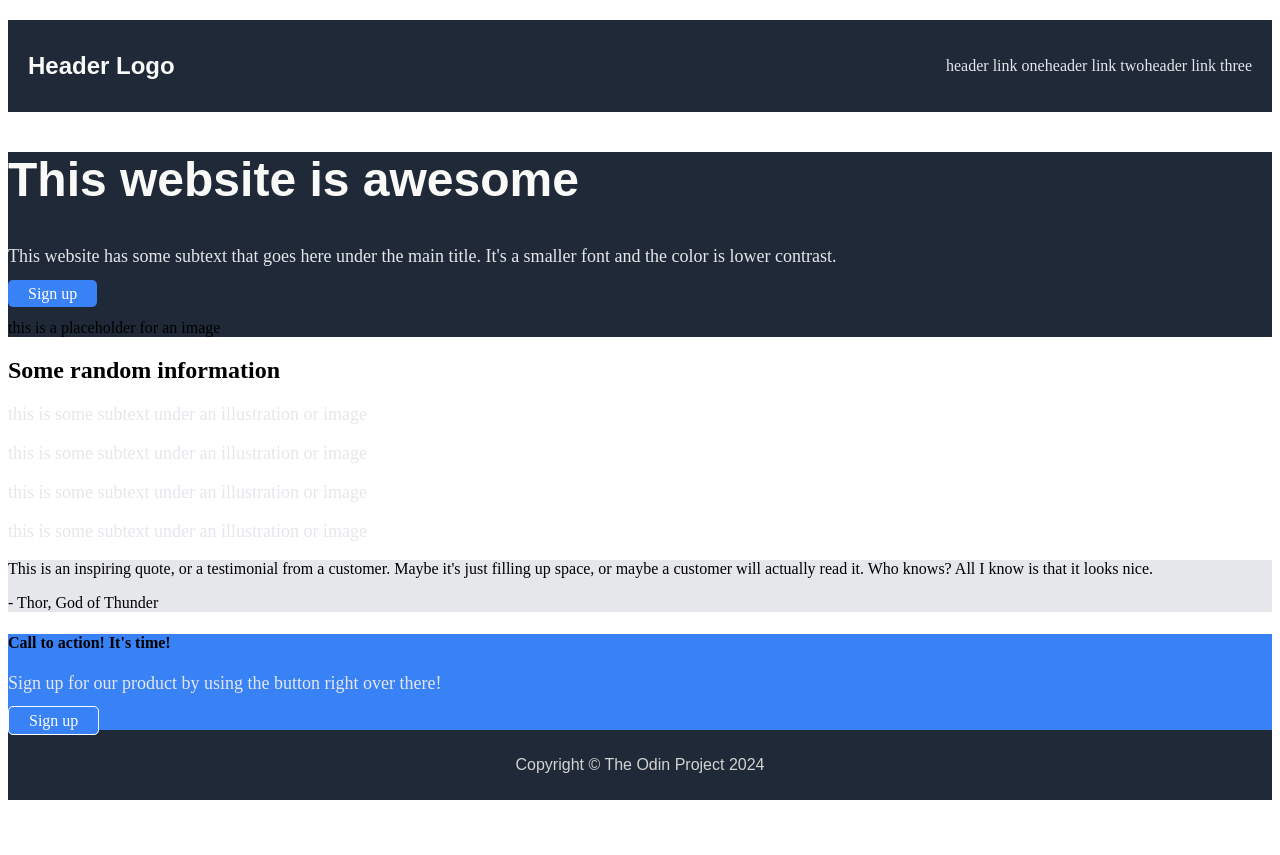
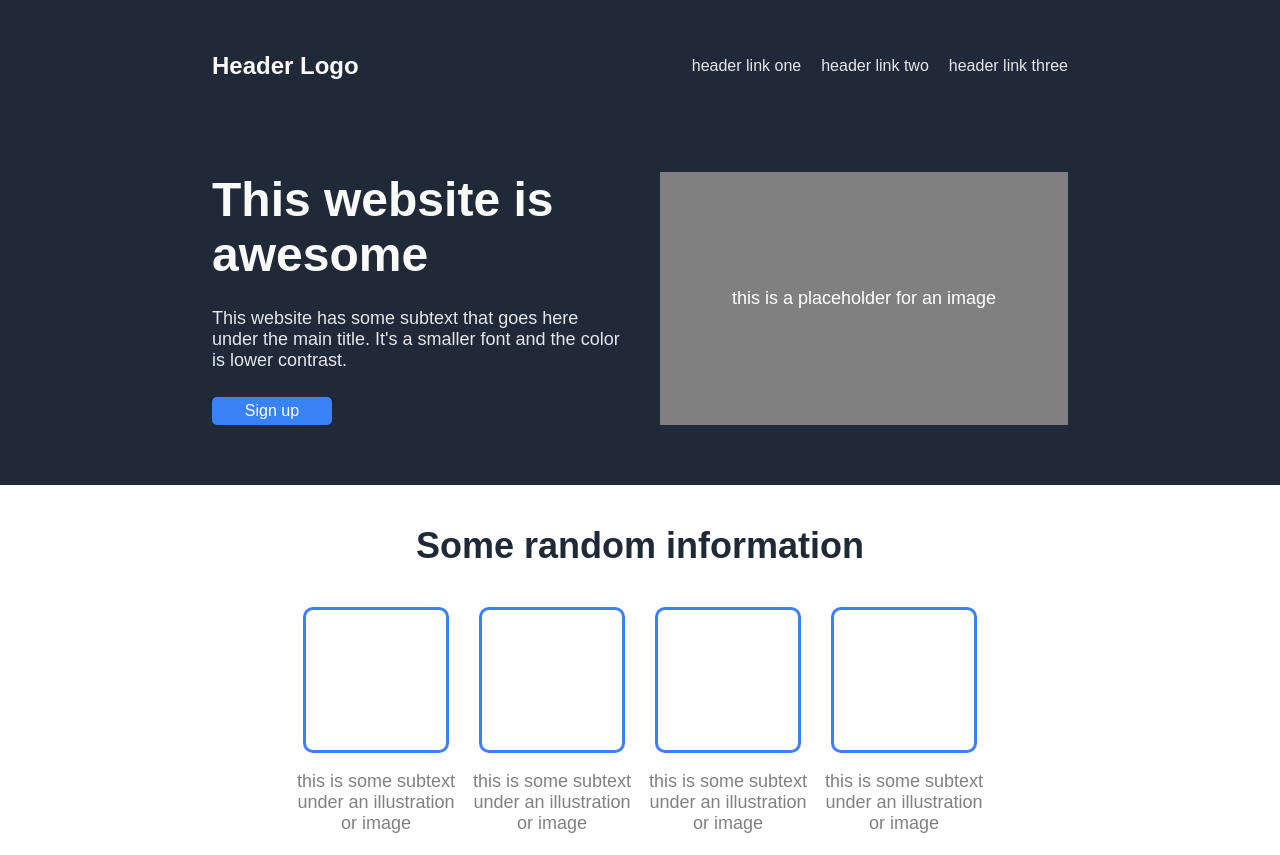
Before and after one commit to prxsto/odin-landing-page, a plain HTML site: page index.html in a window 1280 px wide. Shown: the top 855 px of the page. Before the commit the page ends 808 px from the top, so only its background shows below. Drawn offline with Linux system fonts and the light colour scheme.

Commit message:
fully styled

```diff
--- a/index.html
+++ b/index.html
@@ -25,7 +25,7 @@
   <section class="hero">
     <div class="hero-info">
       <h1>This website is awesome</h1>
-      <p class="p-dark">This website has some subtext that goes here under the main title. It's a smaller font and the
+      <p>This website has some subtext that goes here under the main title. It's a smaller font and the
         color is lower
         contrast.</p>
       <a href="#" class="hero-signup">Sign up</a>
@@ -39,7 +39,7 @@
     <div class="horizontal-gallery">
       <div class="gallery-item">
         <div class="gallery-img"></div>
-        <p class="p-dark">this is some subtext under an illustration or image</p>
+        <p>this is some subtext under an illustration or image</p>
       </div>
       <div class="gallery-item">
         <div class="gallery-img"></div>
@@ -61,11 +61,13 @@
     <p class="quote-attribution"> - Thor, God of Thunder</p>
   </section>
   <section class="cta">
-    <div class="cta-info">
-      <h4>Call to action! It's time!</h4>
-      <p class="p-dark">Sign up for our product by using the button right over there!</p>
+    <div class="cta-wrapper">
+      <div class="cta-info">
+        <h4>Call to action! It's time!</h4>
+        <p class="p-dark">Sign up for our product by using the button right over there!</p>
+      </div>
+      <a href="#" class="cta-signup">Sign up</a>
     </div>
-    <a href="#" class="cta-signup">Sign up</a>
   </section>
   <footer>
     <p>Copyright &#169; The Odin Project 2024</p>
--- a/style.css
+++ b/style.css
@@ -1,5 +1,19 @@
 header {
   background-color: #1F2937;
+  padding: 0px 15% 0px;
+  margin: 0px;
+}
+
+body {
+  margin: 0px;
+  display: flex;
+  flex-direction: column;
+  font-family: Arial, Helvetica, sans-serif;
+}
+
+section {
+  padding: 0px;
+  margin: 0px;
 }
 
 nav {
@@ -12,13 +26,13 @@ nav {
 .logo {
   font-size: 24px;
   color: #F9FAF8;
-  font-family: Arial, Helvetica, sans-serif;
 }
 
 .nav-links {
   display: flex;
   justify-content: space-between;
-  width: 25%;
+  gap: 20px;
+  /* width: 25%; */
   list-style: none;
 }
 
@@ -30,13 +44,32 @@ nav {
 
 .hero {
   background-color: #1F2937;
+  margin: 0px;
+  padding: 20px 15% 40px;
+  display: flex;
+}
+
+.hero-info {
+  display: flex;
+  flex-direction: column;
+  width: 50%;
+  margin: 20px;
+  gap: 8px;
 }
 
 .hero h1 {
   font-size: 48px;
-  font-weight: extra-bold;
+  font-weight: bolder;
   color: #F9FAF8;
   font-family: Arial, Helvetica, sans-serif;
+  margin: 0px;
+}
+
+.hero p {
+  color: #E5E7EB;
+  font-size: 18px;
+  font-family: Arial, Helvetica, sans-serif;
+  font-weight: 300;
 }
 
 .hero-signup {
@@ -45,6 +78,67 @@ nav {
   color: white;
   padding: 5px 20px;
   text-decoration: none;
+  width: 80px;
+  text-align: center;
+}
+
+.placeholder-image {
+  display: flex;
+  justify-content: center;
+  align-items: center;
+  width: 50%;
+  background-color: grey;
+  margin: 20px;
+}
+
+.placeholder-image p {
+  color: white;
+}
+
+.info {
+  display: flex;
+  justify-content: space-between;
+  align-items: center;
+  flex-direction: column;
+  margin: 20px;
+}
+
+.info h2 {
+  font-size: 36px;
+  font-weight: bolder;
+  color: #1F2937;
+  font-family: Arial, Helvetica, sans-serif;
+  margin: 20px;
+  text-align: center;
+}
+
+.horizontal-gallery {
+  display: flex;
+  gap: 16px;
+  justify-content: space-between;
+  margin: 20px 20% 80px;
+}
+
+.gallery-item {
+  display: flex;
+  flex-direction: column;
+  align-items: center;
+}
+
+.gallery-item p {
+  font-size: 18px;
+  font-weight: light;
+  color: gray;
+  text-align: center;
+  text-wrap: wrap;
+  width: 160px;
+}
+
+.gallery-img {
+  width: 140px;
+  height: 140px;
+  border-radius: 10px;
+  border: #3882F6 solid 3px;
 }
 
 .p-dark {
@@ -53,24 +147,76 @@ nav {
 }
 
 .p-light {
+  color: #1F2937;
   font-size: 18px;
 }
 
 .quote {
   background-color: #E5E7EB;
+  display: flex;
+  flex-direction: column;
+  gap: 8px;
+  padding: 80px 18% 80px;
+}
+
+.quote-body {
+  font-size: 36px;
+  color: #1F2937;
+  font-weight: 100;
+  font-style: italic;
+  /* margin: 80px 20% 0px; */
+  margin: 0px;
+}
+
+.quote-attribution {
+  font-size: 18px;
+  color: black;
+  font-weight: bold;
+  text-align: right;
+  /* margin: 0px 20% 80px; */
+  margin: 0px;
 }
 
 .cta {
+  padding: 60px 15% 60px;
+}
+
+.cta-wrapper {
   background-color: #3882F6;
+  display: flex;
+  justify-content: space-between;
+  border-radius: 8px;
+  padding: 60px 10% 60px;
+}
+
+.cta-info {
+  display: flex;
+  flex-direction: column;
+  align-items: start;
+  justify-content: center;
+}
+
+.cta-info h4 {
+  margin: 0px;
+  color: white;
+  font-size: 24px;
+}
+
+.cta-info p {
+  color: #E5E7EB;
+  font-size: 18px;
+  margin: 0px;
 }
 
 .cta-signup {
   background-color: #3882F6;
-  border: 1px solid white;
+  border: 2px solid white;
   border-radius: 5px;
   color: white;
   padding: 5px 20px;
   text-decoration: none;
+  align-self: center;
+  justify-self: center;
 }
 
 footer {
```
